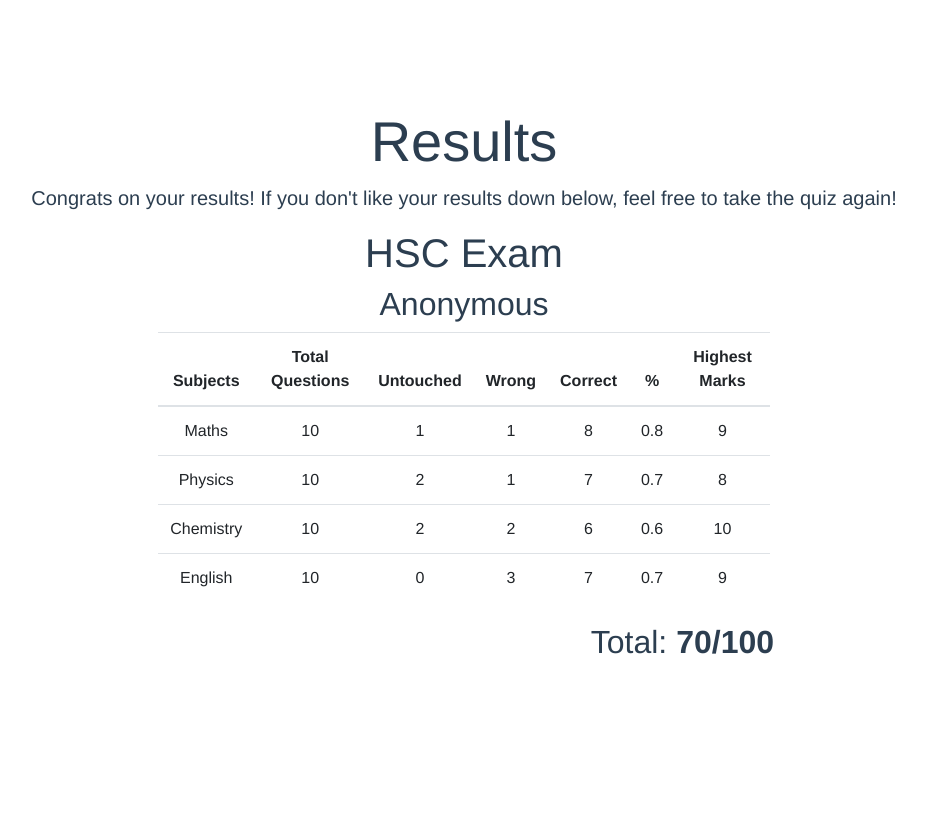
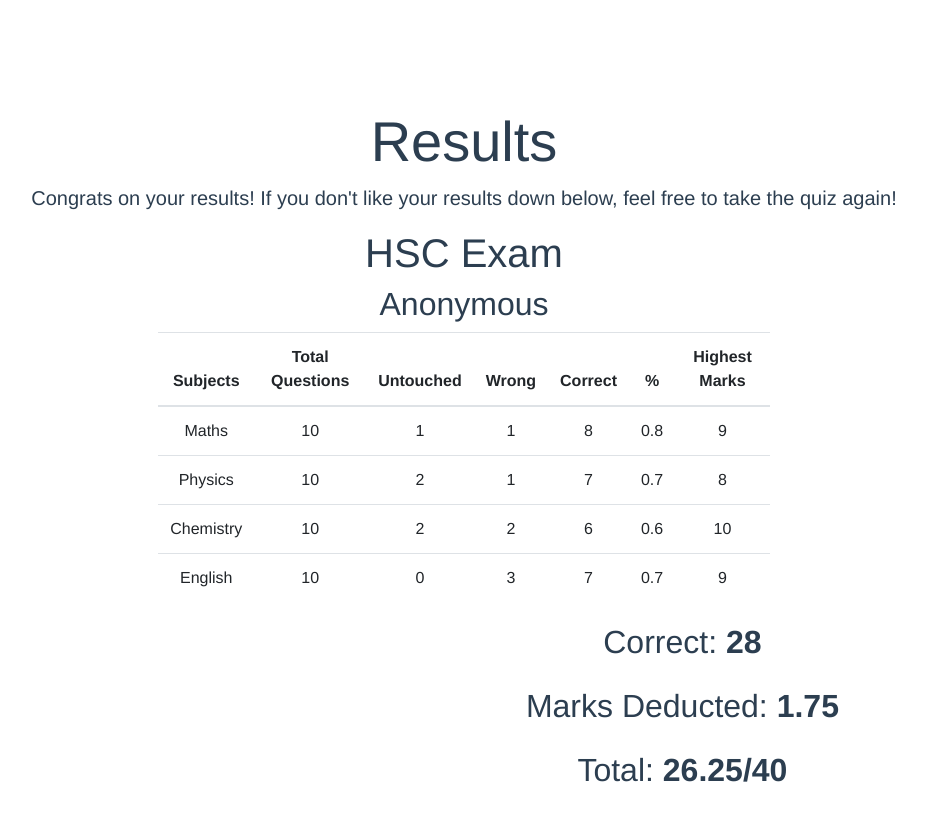
Before and after one commit to zunaid321/Vuejs_assignment_part_2, a Vue app: page / in a window 1280 px wide. Shown: the top 820 px of the page, without its empty margins (176-1102 px from the left). Built offline with nearby package versions, Linux system fonts and the light colour scheme.

Commit message:
Added Correct & Marks Deducted

```diff
--- a/src/components/Results.vue
+++ b/src/components/Results.vue
@@ -12,13 +12,27 @@
     <b-table :items="items"></b-table>
   </div>
 
+
+  <div class="result">
+    <p>
+      Correct:
+      <strong>{{ totalCorrect }}</strong>
+    </p>
+  </div>
+
+  <div class="result">
+    <p>
+      Marks Deducted:
+      <strong>{{ totalWrong }}</strong>
+    </p>
+  </div>
+
   <div class="result">
     <p>
       Total:
-      <strong>{{ totalCorrect }}/100</strong>
+      <strong>{{ totalMarks }}/40</strong>
     </p>
   </div>
-
 
 </div>
 
@@ -34,20 +48,50 @@ export default {
   {
     return {
       items: marks
+
     };
   },
 
 computed: {
-   totalCorrect(){
+   totalMarks(){
+     var correct = 0
+     var wrong = 0
      var total = 0
      if(this.items){
        this.items.forEach(element => {
-       total += parseInt(element.Correct)
+       correct += parseInt(element.Correct)
+       wrong += parseInt(element.Wrong)
+     })
+     total = correct - (0.25*wrong)
+     }
+     return total
+   },
+
+   totalCorrect(){
+     var tc = 0
+     if(this.items){
+       this.items.forEach(element => {
+       tc += parseInt(element.Correct)
      })
      }
-     return (total/40)*100
+     return tc
+   },
+
+   totalWrong(){
+     var tw = 0
+     if(this.items){
+       this.items.forEach(element => {
+       tw += parseInt(element.Wrong)
+     })
+     }
+     return (tw*0.25)
    }
+
+
 }
+
+
+
 
 };
 </script>
```
